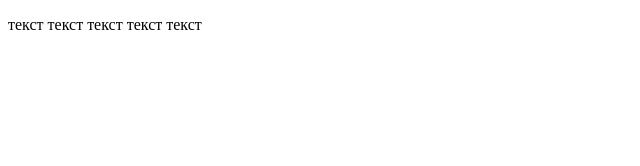
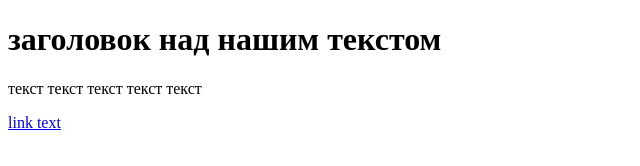
Before and after one commit to Matryoshka-me/git-start, a plain HTML site: page test.html in a window 1280 px wide. Shown: the whole page, without its empty margins (0-640 px from the left). Drawn offline with Linux system fonts and the light colour scheme.

Commit message:
link and headers added

```diff
--- a/test.html
+++ b/test.html
@@ -1,9 +1,11 @@
 <!DOCTYPE html>
 <html>
     <head>
-        <title>Заголовок страницы</title>
+        <title>название нашего сайта</title>
     </head>
     <body>
+        <h1>заголовок над нашим текстом</h1>
         <p>текст текст текст текст текст</p>
+        <a href="#header">link text</a>
     </body>
 </html>
```
